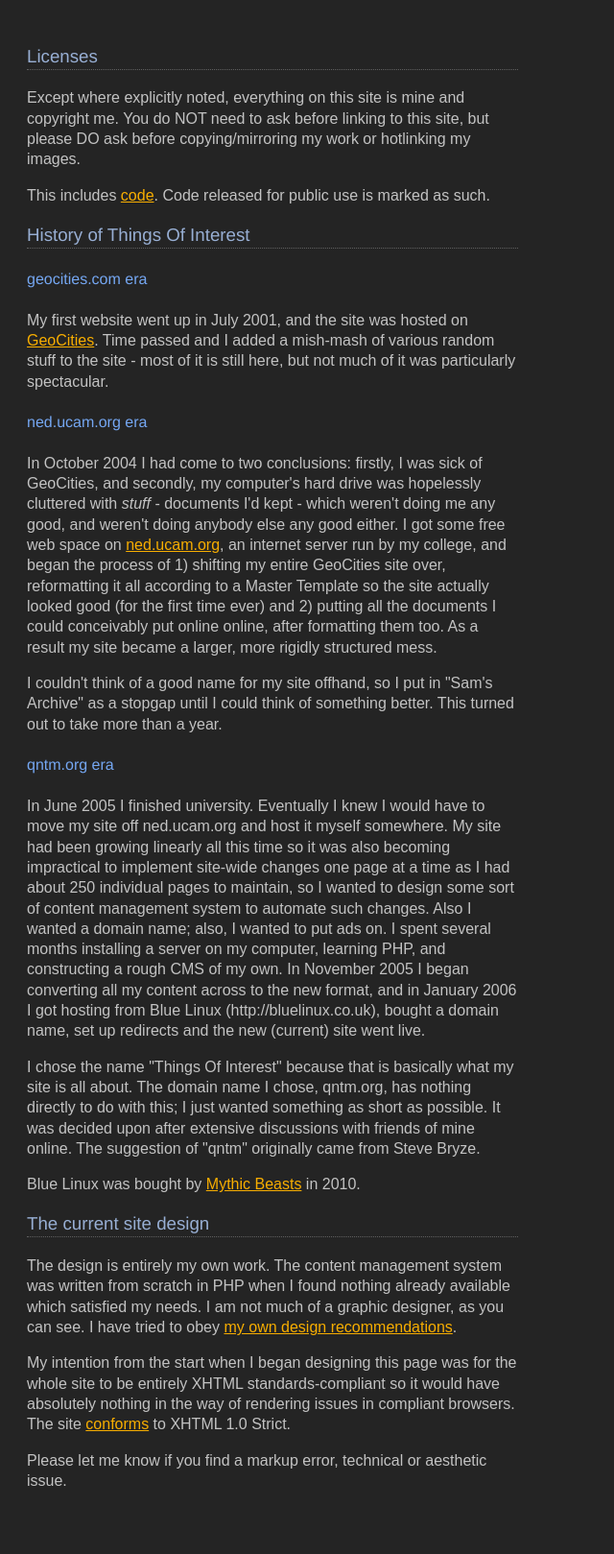
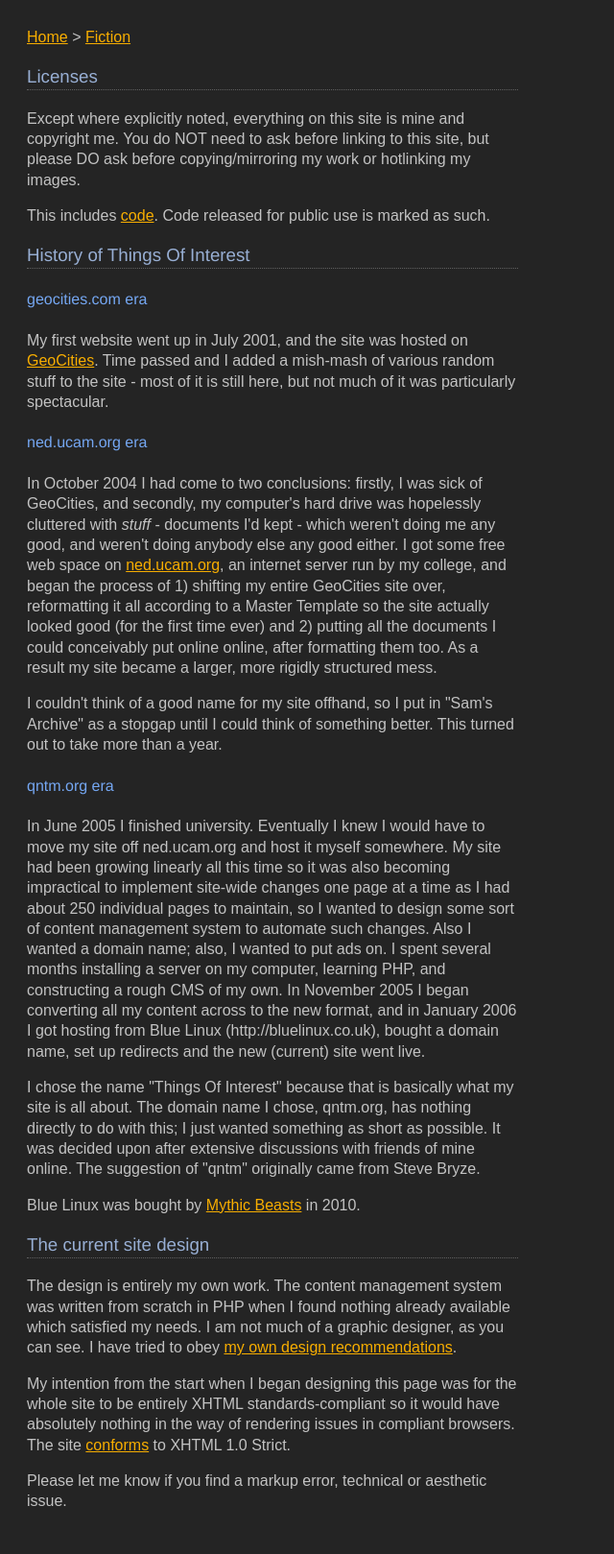
Before and after one commit to dmkgll/dmkgll, a Jekyll site: the page built from sample.html, in a window 1280 px wide. Shown: the whole page at 96% size, without its empty margins (0-640 px from the left). Built offline with Jekyll 4.4.1, drawn with Linux system fonts in a browser that asks for light colours; before the commit the page ends 1597 px from its top, so only the background shows below that.

Commit message:
Update sample.html

```diff
--- a/sample.html
+++ b/sample.html
@@ -1,6 +1,8 @@
 ---
 layout: default
 ---
+
+<a href="/">Home</a> > <a href="/">Fiction</a>
 
 <div class="page__content">
 					<h3 id="sec0">Licenses</h3>
```
